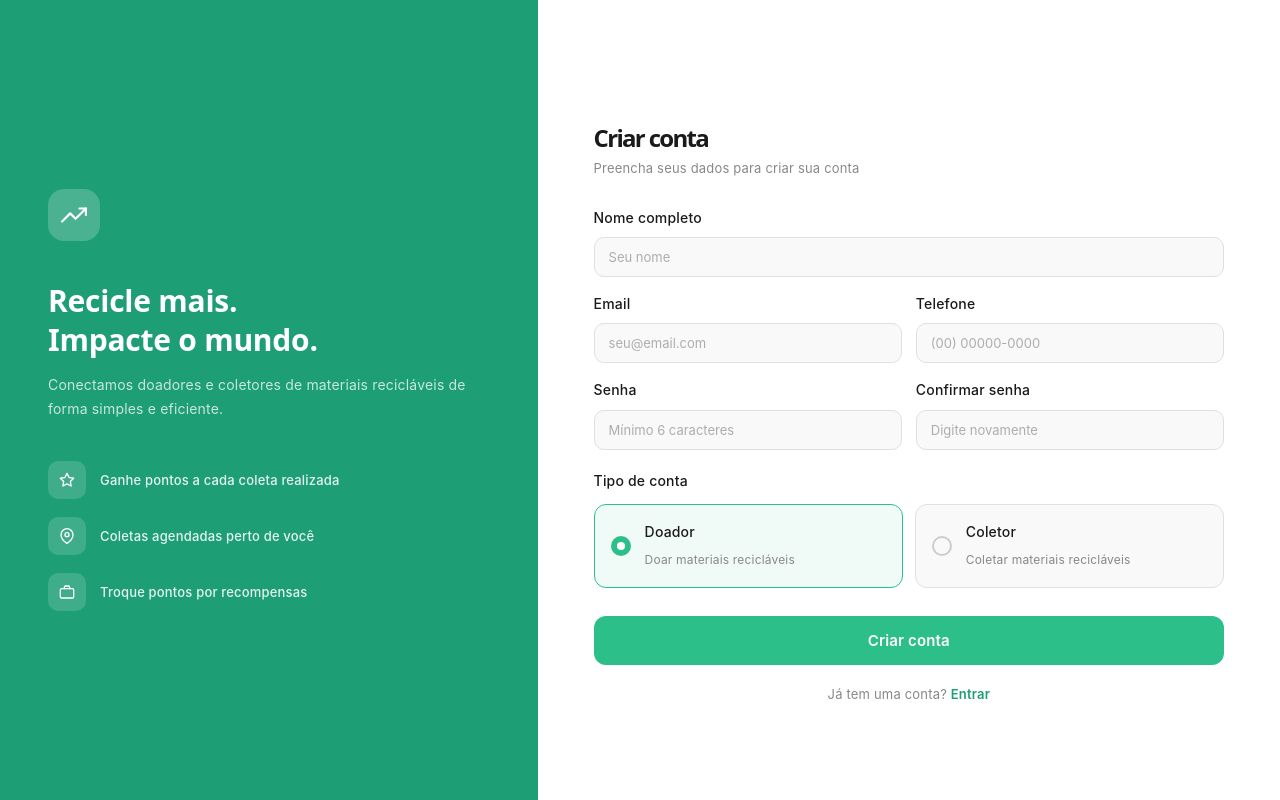
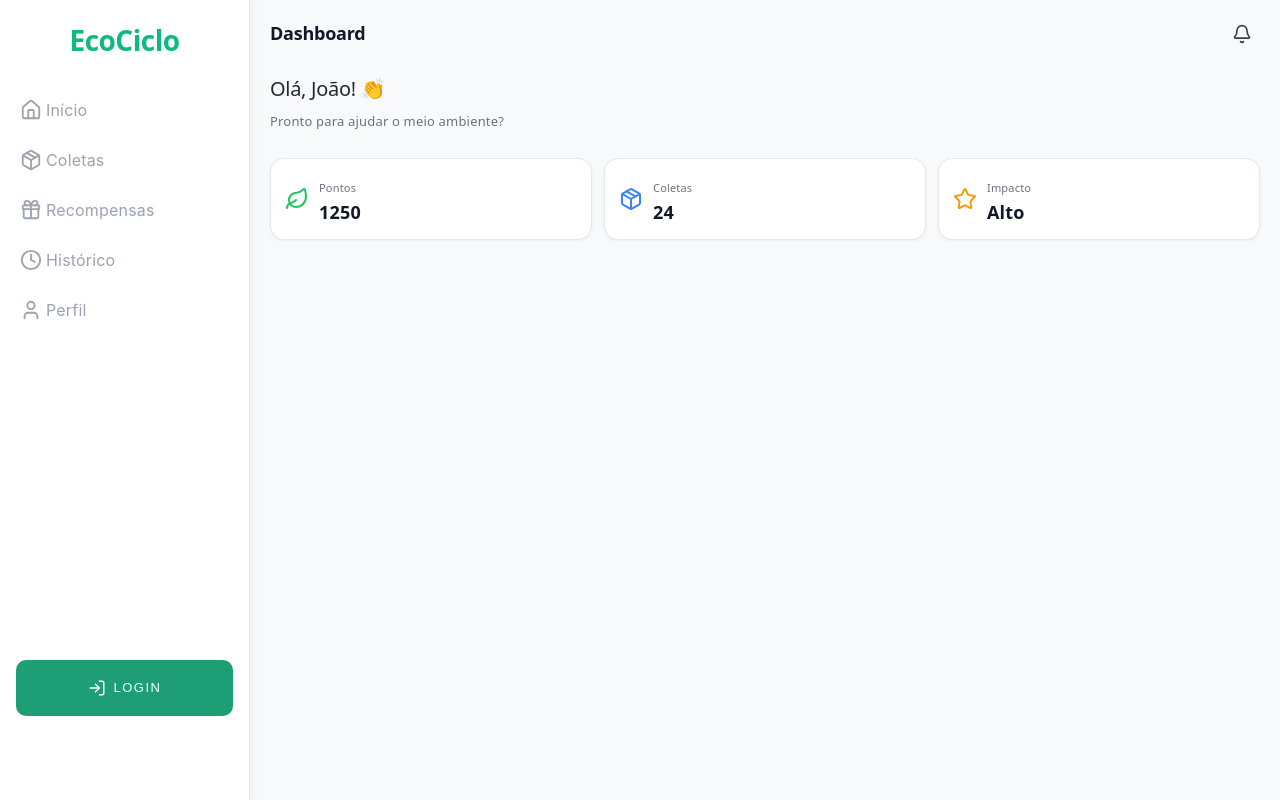
Before and after one commit to Rodrigo-Dourad0/EcoCiclo-FrontEnd, a React (Vite) app in the folder ecociclo/: page / in a window 1280 px wide. Built offline with nearby package versions, Linux system fonts and the light colour scheme.

Commit message:
Ajusta o dashboard e menuNav

```diff
--- a/ecociclo/package.json
+++ b/ecociclo/package.json
@@ -12,7 +12,8 @@
   "dependencies": {
     "lucide-react": "^1.8.0",
     "react": "^19.2.4",
-    "react-dom": "^19.2.4"
+    "react-dom": "^19.2.4",
+    "react-router-dom": "^7.14.2"
   },
   "devDependencies": {
     "@eslint/js": "^9.39.4",
--- a/ecociclo/src/App.jsx
+++ b/ecociclo/src/App.jsx
@@ -1,11 +1,18 @@
 import './App.css';
+import { BrowserRouter, Routes, Route } from 'react-router-dom';
+import { Dashboard } from './modules/dashboard/pages/Dashboard.jsx';
+import Login from './modules/auth/pages/login.jsx';
 import CriarConta from './modules/auth/pages/CriarConta.jsx';
 
 function App() {
   return (
-    <div className="app-container">
-      <CriarConta />
-    </div>
+    <BrowserRouter>
+      <Routes>
+        <Route path="/" element={<Dashboard />} />
+        <Route path="/login" element={<Login />} />
+        <Route path="/criar-conta" element={<CriarConta />} />
+      </Routes>
+    </BrowserRouter>
   );
 }
 
--- a/ecociclo/src/modules/dashboard/pages/Dashboard.jsx
+++ b/ecociclo/src/modules/dashboard/pages/Dashboard.jsx
@@ -1,6 +1,7 @@
 import React from 'react';
 import { Leaf, Package, Star, Bell } from 'lucide-react';
 import '../styles/Dashboard.css';
+import { Navigation } from '../../../shared/components/Navigation/Navigation.jsx';
 
 export function Dashboard() {
   const stats = [
@@ -28,8 +29,12 @@ export function Dashboard() {
   ];
 
   return (
-    <main className="dashboard-main">
-      <div className="dashboard-container">
+    <>
+      <Navigation />
+      <main className="dashboard-main">
+        <div className="dashboard-container">
+
+
 
         {/* Top Header - Mobile like */}
         <header className="top-header">
@@ -59,8 +64,8 @@ export function Dashboard() {
             </div>
           ))}
         </section>
-
       </div>
     </main>
+    </>
   );
 }
--- a/ecociclo/src/shared/components/Navigation/Navigation.css
+++ b/ecociclo/src/shared/components/Navigation/Navigation.css
@@ -109,7 +109,7 @@
     flex-direction: row;
     justify-content: space-around;
     align-items: center;
-    width: 100%;
+    flex: 1;
     height: 100%;
   }
 
@@ -151,3 +151,100 @@
     /* Verde forte exato do print */
   }
 }
+
+/* ── Botões de autenticação ── */
+
+/* Desktop: ficam no rodapé da sidebar */
+@media (min-width: 769px) {
+  .nav-auth {
+    margin-top: auto;
+    padding: 24px 16px 8px;
+    display: flex;
+    flex-direction: column;
+    gap: 10px;
+  }
+
+  .nav-auth-btn {
+    display: flex;
+    align-items: center;
+    justify-content: center;
+    gap: 8px;
+    padding: 11px 16px;
+    border-radius: 12px;
+    text-decoration: none;
+    font-size: 14px;
+    font-weight: 600;
+    transition: all 0.2s ease;
+  }
+
+  .btn-login {
+    background-color: transparent;
+    border: 1.5px solid #22C55E;
+    color: #22C55E;
+  }
+
+  .btn-login:hover {
+    background-color: rgba(34, 197, 94, 0.08);
+  }
+
+  .btn-register {
+    background-color: #22C55E;
+    color: #ffffff;
+    border: 1.5px solid transparent;
+  }
+
+  .btn-register:hover {
+    background-color: #16A34A;
+  }
+}
+
+/* Mobile: botões de auth como ícones compactos na barra inferior */
+@media (max-width: 768px) {
+  .nav-auth {
+    display: flex;
+    flex-direction: row;
+    align-items: center;
+    justify-content: space-around;
+    height: 100%;
+    gap: 0;
+    padding: 0;
+    margin: 0;
+  }
+
+  .nav-auth-btn {
+    display: flex;
+    flex-direction: column;
+    align-items: center;
+    justify-content: center;
+    gap: 3px;
+    text-decoration: none;
+    padding: 8px 4px;
+    flex: 1;
+    font-size: 10px;
+    font-weight: 500;
+    border-radius: 0;
+    border: none;
+    background: transparent;
+    transition: color 0.2s ease;
+  }
+
+  .btn-login {
+    color: #22C55E;
+  }
+
+  .btn-login:hover {
+    color: #16A34A;
+    background: transparent;
+  }
+
+  .btn-register {
+    color: #3B82F6;
+    background: transparent;
+    border: none;
+  }
+
+  .btn-register:hover {
+    color: #2563EB;
+    background: transparent;
+  }
+}
--- a/ecociclo/src/shared/components/Navigation/Navigation.jsx
+++ b/ecociclo/src/shared/components/Navigation/Navigation.jsx
@@ -1,14 +1,15 @@
 import React from 'react';
-import { Home, Package, Gift, Clock, User } from 'lucide-react';
+import { Link } from 'react-router-dom';
+import { Home, Package, Gift, Clock, User, LogIn, UserPlus } from 'lucide-react';
 import './Navigation.css';
 
 export function Navigation() {
   const navItems = [
-    { icon: <Home size={22} />, label: 'Início', active: true },
-    { icon: <Package size={22} />, label: 'Coletas', active: false },
-    { icon: <Gift size={22} />, label: 'Recompensas', active: false },
-    { icon: <Clock size={22} />, label: 'Histórico', active: false },
-    { icon: <User size={22} />, label: 'Perfil', active: false }
+    { icon: <Home size={22} />, label: 'Início', to: '/', active: true },
+    { icon: <Package size={22} />, label: 'Coletas', to: '#', active: false },
+    { icon: <Gift size={22} />, label: 'Recompensas', to: '#', active: false },
+    { icon: <Clock size={22} />, label: 'Histórico', to: '#', active: false },
+    { icon: <User size={22} />, label: 'Perfil', to: '#', active: false },
   ];
 
   return (
@@ -16,16 +17,29 @@ export function Navigation() {
       <div className="nav-logo">
         <h2>EcoCiclo</h2>
       </div>
+
       <ul className="nav-list">
         {navItems.map((item, index) => (
           <li key={index} className={`nav-item ${item.active ? 'active' : ''}`}>
-            <a href="#" className="nav-link">
+            <Link to={item.to} className="nav-link">
               <span className="nav-icon">{item.icon}</span>
               <span className="nav-label">{item.label}</span>
-            </a>
+            </Link>
           </li>
         ))}
       </ul>
+
+      {/* Botões de autenticação — visíveis apenas na sidebar (desktop) */}
+      <div className="nav-auth">
+        <Link to="/login" className="nav-auth-btn btn-login">
+          <LogIn size={18} />
+          <span>Login</span>
+        </Link>
+        <Link to="/criar-conta" className="nav-auth-btn btn-register">
+          <UserPlus size={18} />
+          <span>Criar Conta</span>
+        </Link>
+      </div>
     </nav>
   );
 }
```
Also changed, not shown: 1 other file (tests, documents, lock files or other folders).
